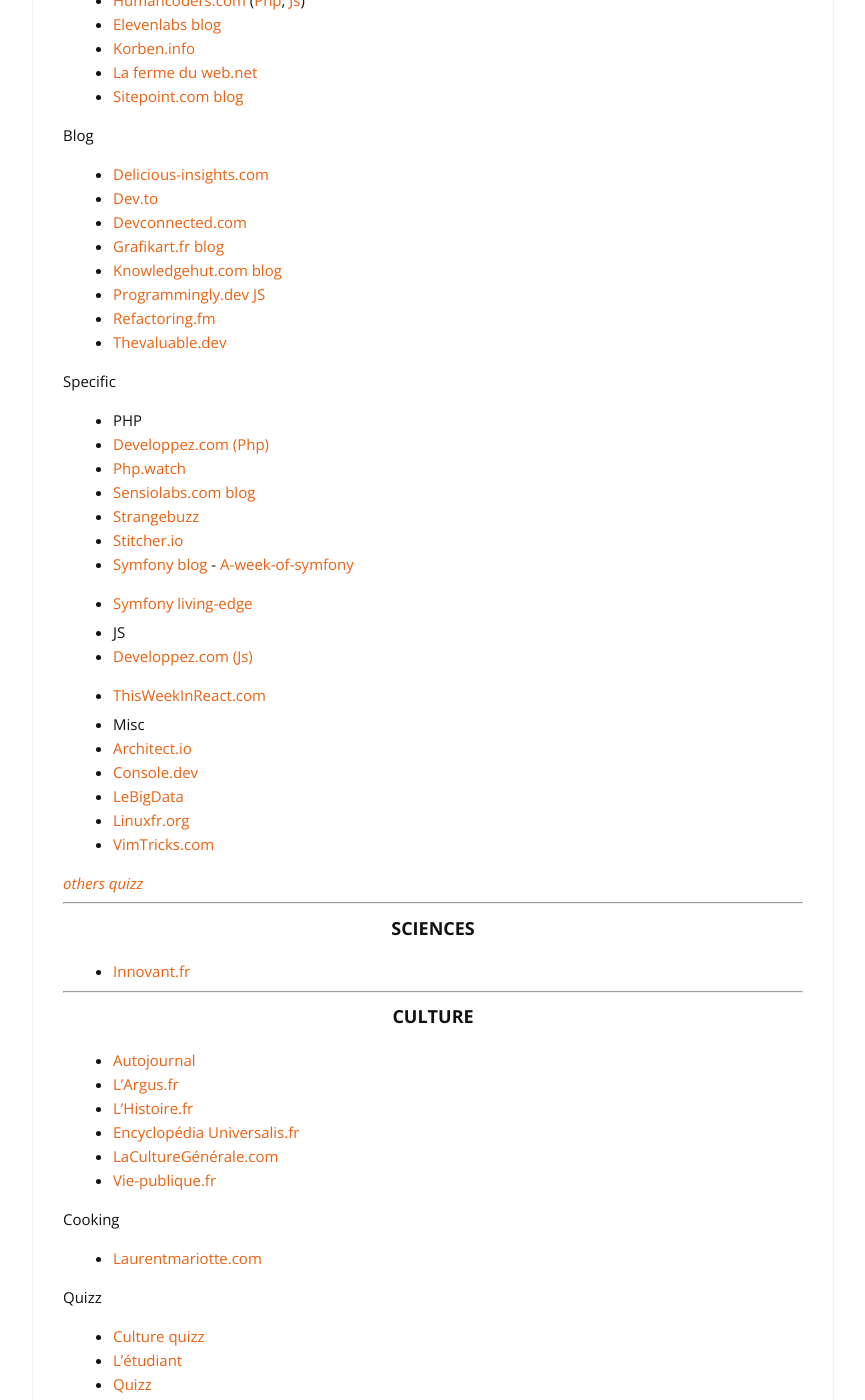
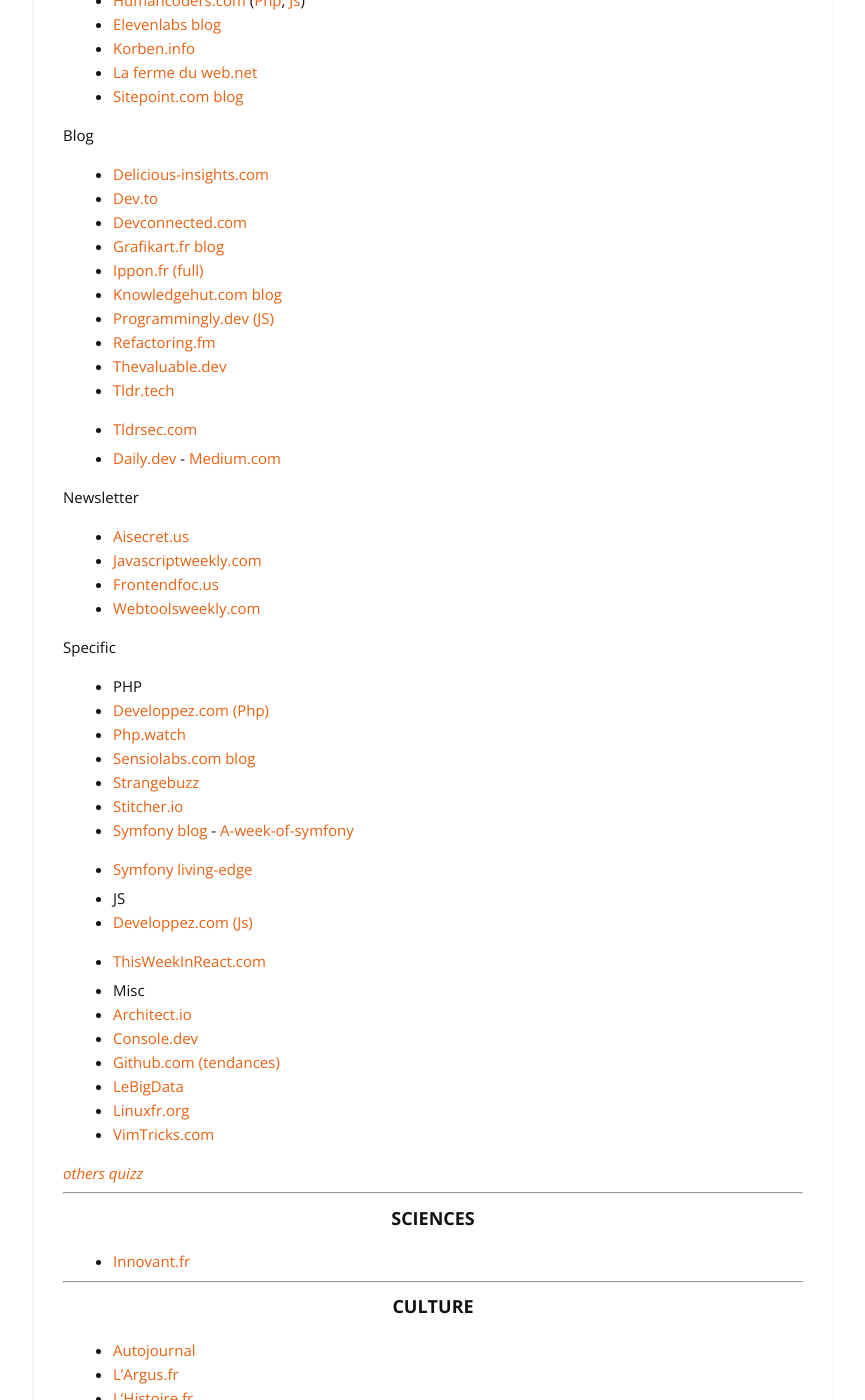
Before and after one commit to cylmat/cylmat.github.io, a Jekyll site: the page built from _pages/news.md, in a window 1280 px wide and 1400 px high, scrolled down 501 px. Shown: the whole window, without its empty margins (207-1072 px from the left). Built offline with Jekyll 4.4.1, drawn with Linux system fonts in a browser that asks for light colours; nearby versions of some CDN libraries; some of the changed text lies outside the part shown.

Commit message:
Update news.md

```diff
--- a/_pages/news.md
+++ b/_pages/news.md
@@ -32,10 +32,21 @@
 - [Dev.to](https://dev.to)
 - [Devconnected.com](https://devconnected.com)
 - [Grafikart.fr blog](https://grafikart.fr/blog)
+- [Ippon.fr (full)](https://blog.ippon.fr)
 - [Knowledgehut.com blog](https://www.knowledgehut.com/blog)
-- [Programmingly.dev JS](https://programmingly.dev)
+- [Programmingly.dev (JS)](https://programmingly.dev)
 - [Refactoring.fm](https://refactoring.fm)
 - [Thevaluable.dev](https://thevaluable.dev)
+- [Tldr.tech](https://tldr.tech)
+- [Tldrsec.com](https://tldrsec.com)
+
++ [Daily.dev](https://daily.dev) - [Medium.com](https://medium.com)
+
+Newsletter
+- [Aisecret.us](https://aisecret.us)
+- [Javascriptweekly.com](https://javascriptweekly.com)
+- [Frontendfoc.us](https://frontendfoc.us)
+- [Webtoolsweekly.com](https://webtoolsweekly.com)
 
 Specific
 - PHP
@@ -54,6 +65,7 @@
 * Misc
 * [Architect.io](https://www.architect.io/blog)
 * [Console.dev](https://console.dev)
+* [Github.com (tendances)](https://github.com/trending)
 * [LeBigData](https://www.lebigdata.fr)
 * [Linuxfr.org](https://linuxfr.org)
 * [VimTricks.com](https://vimtricks.com)
```
Also changed, not shown: other parts of _pages/news.md (+5 -0 lines).
